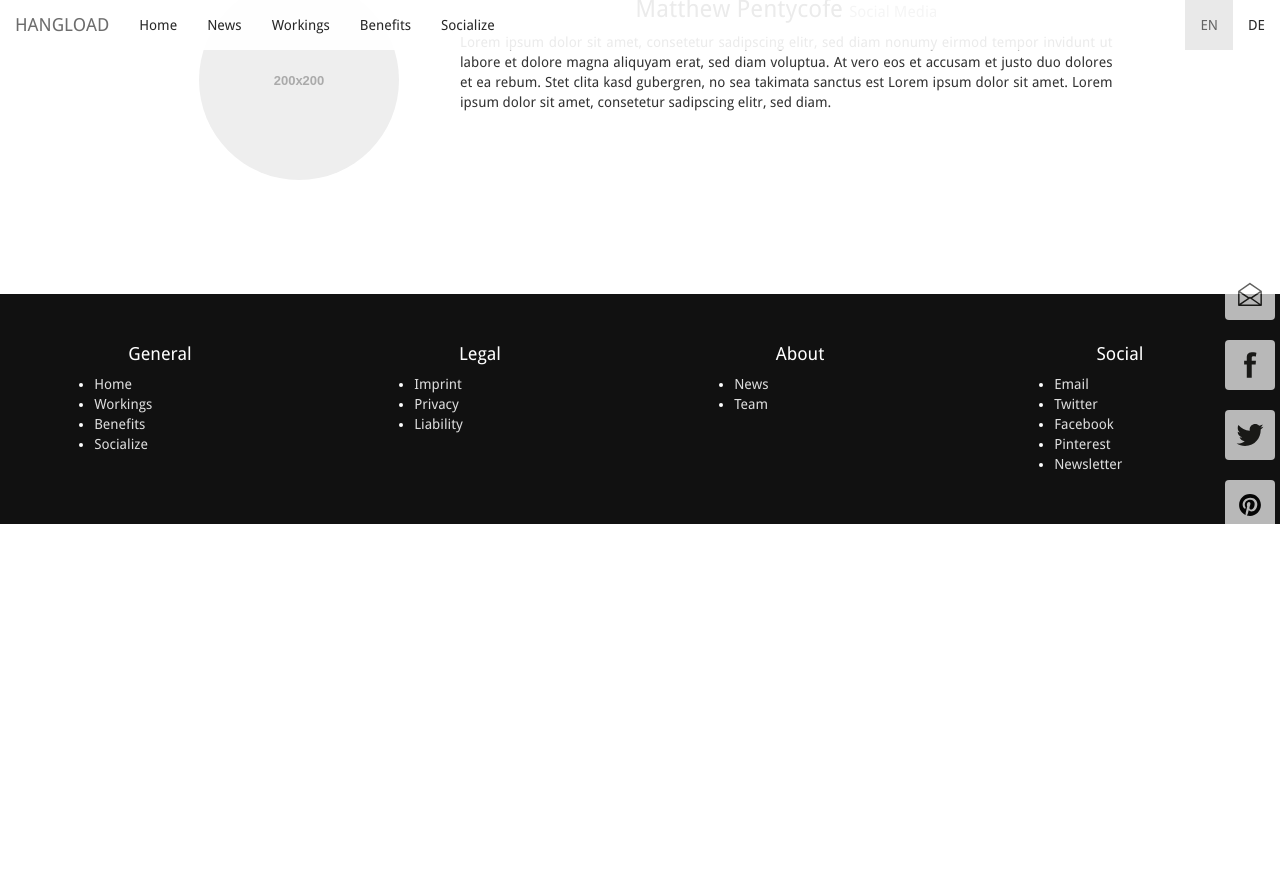
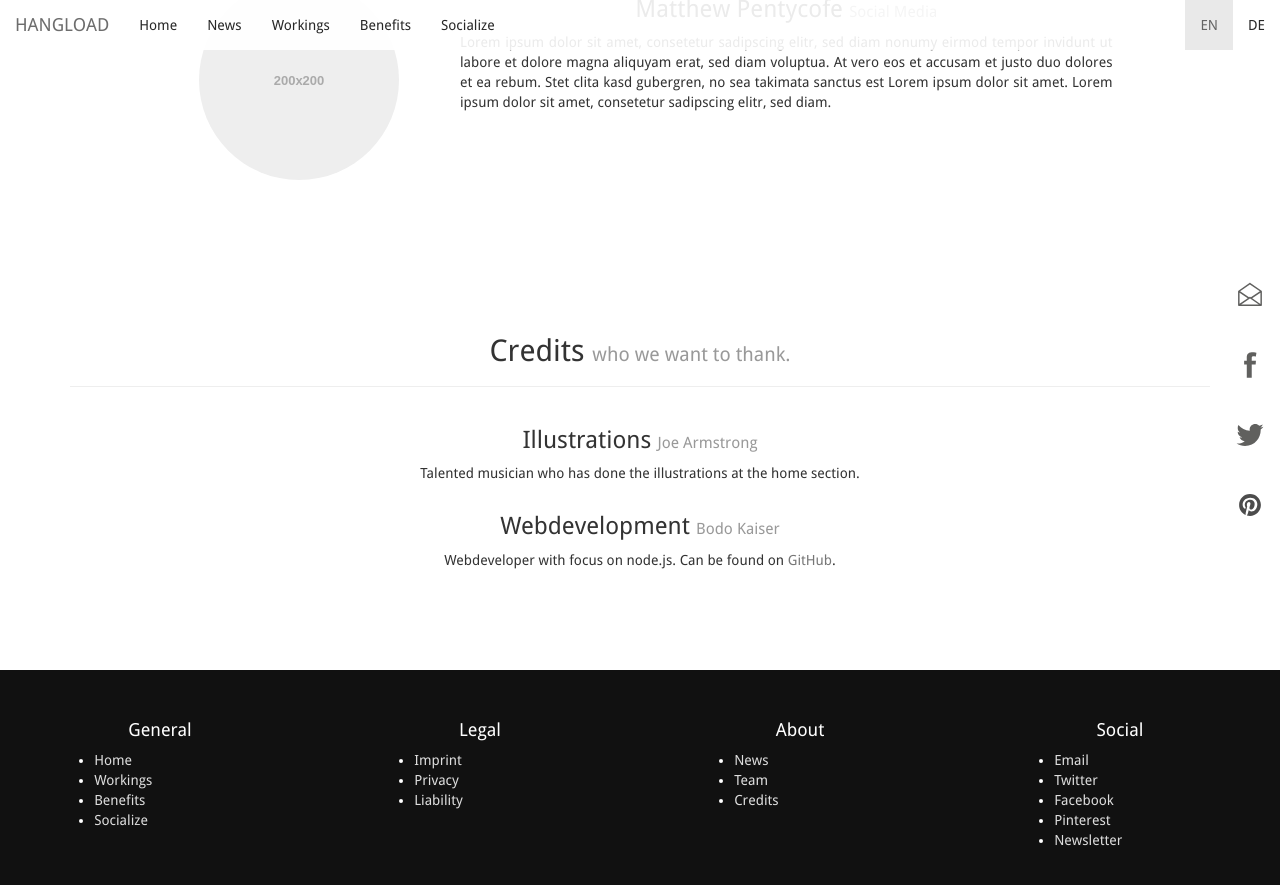
Before and after one commit to bodokaiser/hangload.com, a Jekyll site: the page built from about.html, in a window 1280 px wide and 900 px high, scrolled down 773 px. Shown: the top 885 px of the window. Built offline with Jekyll 4.4.1, drawn with Linux system fonts in a browser that asks for light colours; Markdown is read by kramdown in place of the engine named in the settings; before the commit the page ends 1297 px from its top, so only the background shows below that.

Commit message:
added credit section to about.html
fixed name

```diff
--- a/_includes/footer.html
+++ b/_includes/footer.html
@@ -33,6 +33,7 @@
         <ul>
           <li><a href="{{ page.prefix }}/news">News</a></li>
           <li><a href="{{ page.prefix }}/about/#team">Team</a></li>
+          <li><a href="{{ page.prefix }}/about/#team">Credits</a></li>
         </ul>
       </div>
     </div>
--- a/about.html
+++ b/about.html
@@ -86,3 +86,42 @@
     </div>
   </div>
 </article>
+<article class="container" id="credits">
+  <div class="row">
+    <div class="col-xs-12">
+      <div class="page-header">
+        <h2 class="text-center">
+          Credits
+          <small>
+            who we want to thank.
+          </small>
+        </h2>
+      </div>
+    </div>
+  </div>
+  <div class="row">
+    <div class="col-xs-6 col-xs-offset-3">
+      <h3 class="text-center">
+        Illustrations
+        <small>
+          Joe Armstrong
+        </small>
+      </h3>
+      <p class="text-center">
+        Talented musician who has done the illustrations at the home section.
+      </p>
+    </div>
+    <div class="col-xs-6 col-xs-offset-3">
+      <h3 class="text-center">
+        Webdevelopment
+        <small>
+          Bodo Kaiser
+        </small>
+      </h3>
+      <p class="text-center">
+        Webdeveloper with focus on node.js. Can be found on
+        <a href="//github.com/bodokaiser">GitHub</a>.
+      </p>
+    </div>
+  </div>
+</article>
```
